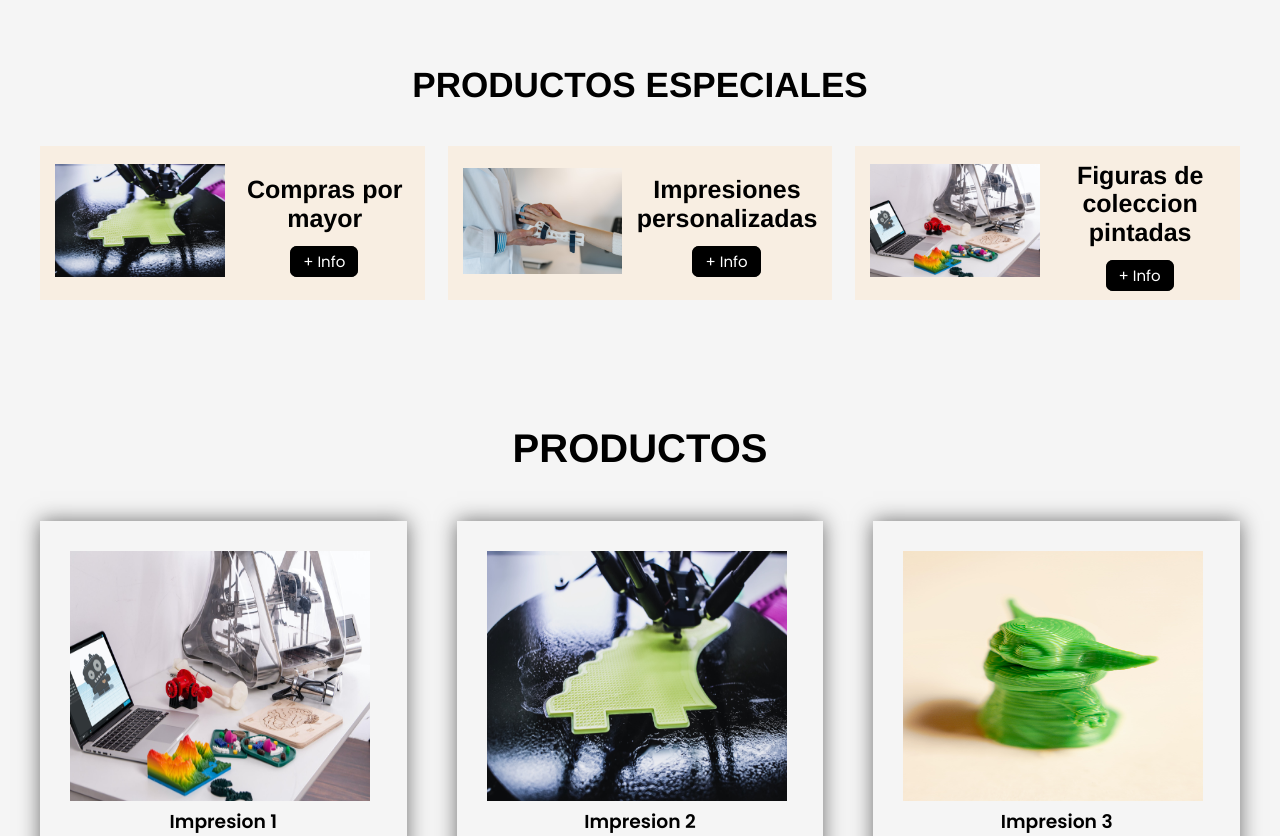
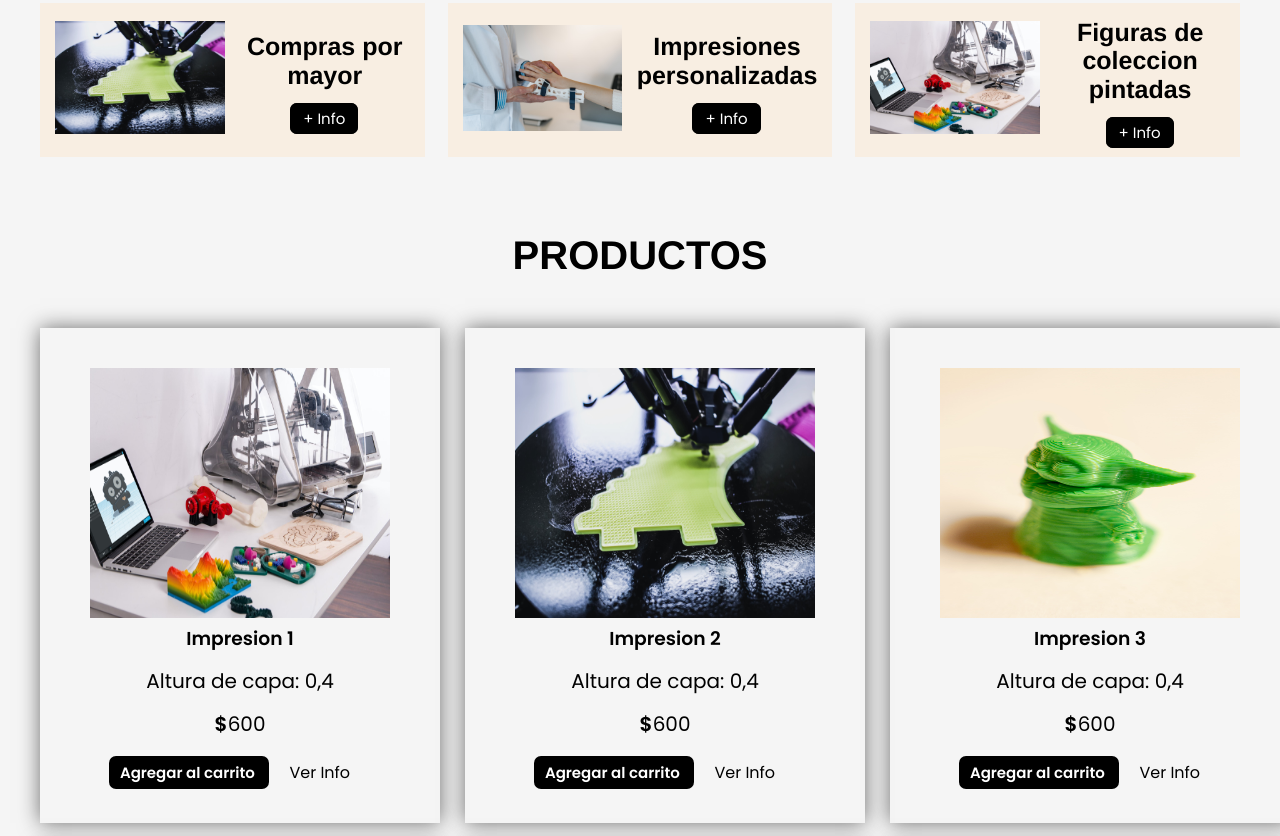
Before and after one commit to JulianManera8/ProyectoPagina3D, a website: page inicio.html in a window 1280 px wide. Shown: the part 1084-1920 px from the top of the page. Drawn offline with Linux system fonts and the light colour scheme.

Commit message:
Update inicio.css

```diff
--- a/landingpage/css/inicio.css
+++ b/landingpage/css/inicio.css
@@ -453,6 +453,14 @@ span {
 
 /* _____________________________OFERTAS_______________________________ */
 
+.header {
+    margin-top: -83px;
+    margin-bottom: 80px;
+    display: flex;
+    text-align: center;
+    justify-content: center;
+}
+
 .header-content {
 
     margin-top: 30px;
@@ -500,6 +508,7 @@ span {
 
 .ofert {
     padding: 20px 0 0 0;
+    width: 100%;
     display: flex;
     justify-content: space-between;
 }
@@ -544,11 +553,16 @@ span {
     font-size: 15px;
 }
 
+#listadoOfertas {
+    margin-top: -80px;
+    margin-bottom: 200px;
+}
+
 .titulo-sectionPE {
     display: flex;
     text-align: center;
     justify-content: center;
-    margin: 60px auto 20px;
+    margin: -150px auto 20px;
     font-size: 30px;
     font-weight: 800;
     text-transform: uppercase;
@@ -560,6 +574,8 @@ span {
     text-align: center;
     justify-content: center;
     margin: 30px;
+    margin-top: -150px;
+    margin-bottom: 250px;
 }
 
 #btn-ofertas2 {
@@ -577,8 +593,15 @@ span {
 .products {
     padding: 75px 0;
     text-align: center;
+    display: flex;
+    justify-content: center;
+    flex-direction: column;
 }
 
+.products h2 {
+    margin: auto;
+    font-size: 35px;
+}
 
 .product:hover {
     scale: 105%;
@@ -599,17 +622,16 @@ span {
 .product-content {
     display: grid;
     grid-template-columns: repeat(3, 1fr);
-    gap: 50px;
-
+    gap: 25px;
 }
 
 .product {
     display: flex;
     flex-direction: column;
     text-align: center;
-    padding: 10px;
-    padding: 30px;
+    padding: 40px;
     box-shadow: 0 0 20px rgb(109, 109, 109);
+    min-width: 400px;
 }
 
 .product h3  {
@@ -620,6 +642,9 @@ span {
     cursor: pointer;
     width: 300px;
     height: 250px;
+    text-align: center;
+    margin: auto;
+    justify-content: center;
 }
 
 .product p {
@@ -662,6 +687,22 @@ span {
 .agregar-carrito:active {
   transform: scale(0.95);
 
+}
+
+.btn-3 {
+    cursor: pointer;
+    padding: 5px;
+    border-radius: 1rem;
+}
+
+.btn-3:hover {
+    transition: 0.2s;
+    box-shadow: 0 10px 10px rgba(0, 0, 0, 0.199);
+}
+
+.btn-3:not(:hover) {
+    box-shadow: none;
+    transition: 0.5s;
 }
 
 .nadaCarrito p {
@@ -717,6 +758,12 @@ span {
 .cta:hover .hover-underline-animation:after {
   transform: scaleX(1);
   transform-origin: bottom left;
+}
+
+
+.irAproductos {
+    text-align: center;
+    margin-bottom: 80px;
 }
 
 .icons {
```
